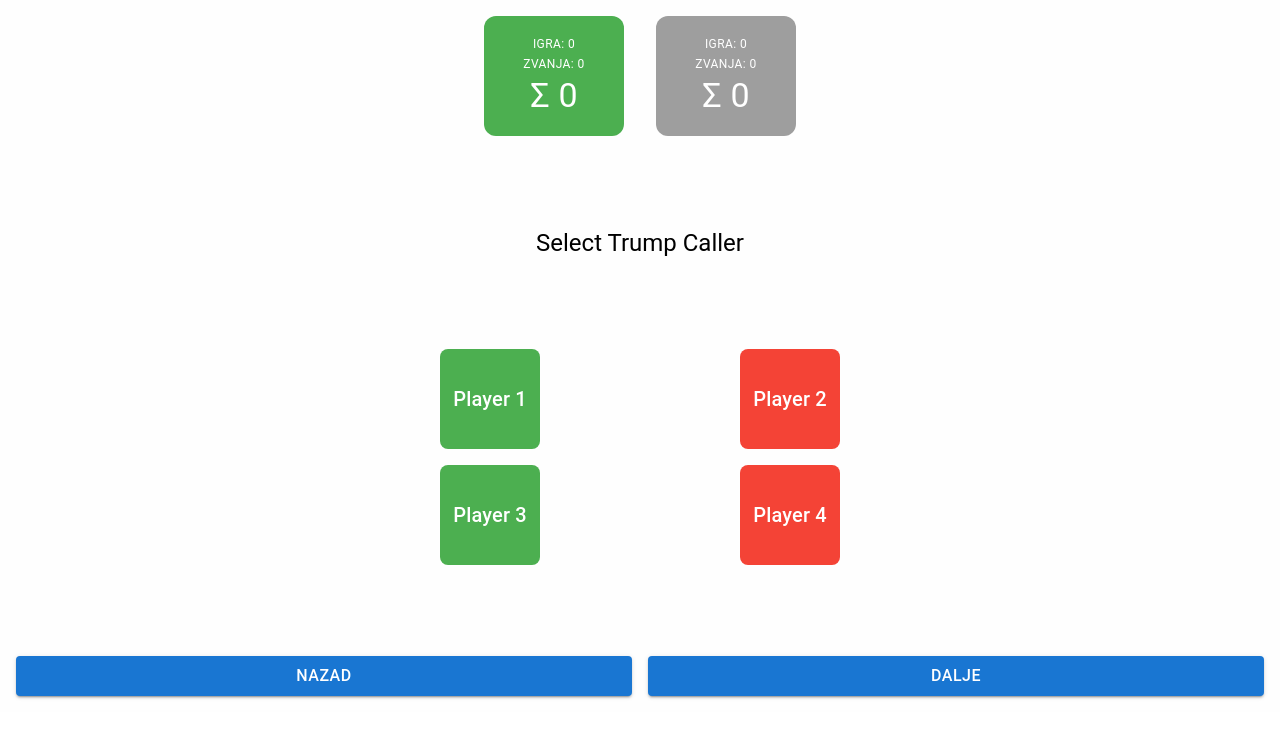
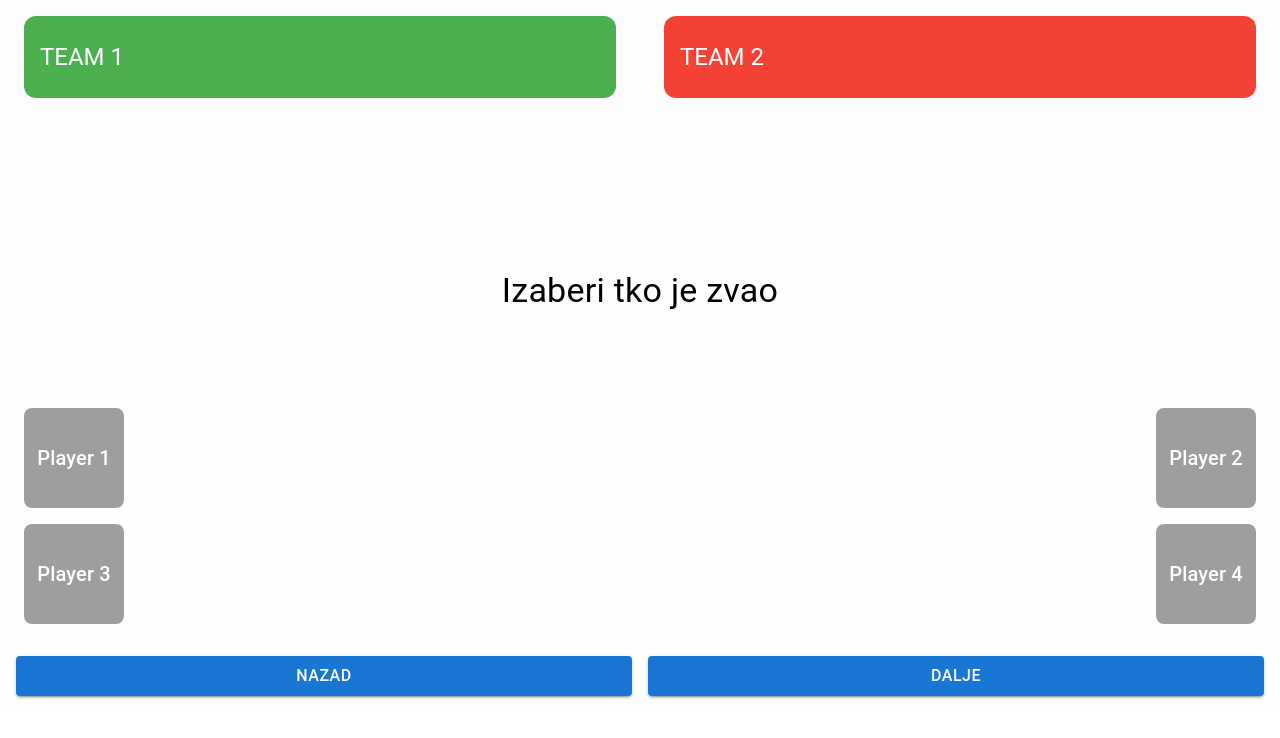
Before and after one commit to lkrcelic/Bela-Treseta-Tournamnet-app, a Next.js app: page /match/result/trump-caller in a window 1280 px wide. Shown: the top 738 px of the page. Built offline with nearby package versions, Linux system fonts and the light colour scheme.

Commit message:
Dorađen UI za unos rezultata

```diff
--- a/src/app/match/result/announcement/ui/AnnouncementsSection.tsx
+++ b/src/app/match/result/announcement/ui/AnnouncementsSection.tsx
@@ -30,7 +30,7 @@ export default function AnnouncementSection() {
                 container
                 spacing={2}
                 justifyContent="center"
-                sx={{marginBottom: 2, marginTop: 4}}
+                sx={{marginBottom: 6}}
             >
                 {[20, 50, 100, 150, 200].map((points) => (
                     <Grid item key={points}>
--- a/src/app/match/result/layout.tsx
+++ b/src/app/match/result/layout.tsx
@@ -1,26 +1,37 @@
 "use client";
 
-import React from "react";
 import {Box} from "@mui/material";
 import ActionsButtons from "@/app/match/result/ui/ActionsButtons";
 import TeamsScoreSection from "@/app/match/result/ui/TeamsScoreSection";
 
-export default function Layout({children}) {
+export default function Layout({ children }) {
     return (
         <Box
             sx={{
-                display: "flex",
-                flexDirection: "column",
-                justifyContent: "space-between",
-                alignItems: "center",
+                display: "grid",
+                gridTemplateRows: "auto 1fr auto",
+                gridTemplateAreas: `
+                    "score"
+                    "children"
+                    "actions"
+                `,
                 height: "89vh",
                 padding: 2,
+                gap: 4,
                 backgroundColor: "#fefefe",
             }}
         >
-            <TeamsScoreSection/>
-            {children}
-            <ActionsButtons/>
+            <Box sx={{ gridArea: "actions", alignSelf: "start" }}>
+                <ActionsButtons />
+            </Box>
+
+            <Box sx={{ gridArea: "children", alignSelf: "end"}}>
+                {children}
+            </Box>
+
+            <Box sx={{ gridArea: "score", alignSelf: "end" }}>
+                <TeamsScoreSection />
+            </Box>
         </Box>
     );
 }
--- a/src/app/match/result/score/ui/DigitGrid.tsx
+++ b/src/app/match/result/score/ui/DigitGrid.tsx
@@ -25,7 +25,7 @@ const DigitGrid = () => {
                     {typeof digit === "number" && (
                         <Button
                             variant="contained"
-                            sx={{width: "100%", fontSize: "24px"}}
+                            sx={{width: "100%", height:"70px",fontSize: "24px"}}
                             onClick={() => handleClick(digit as number)}
                             disabled={stigljaActive}
                         >
@@ -34,7 +34,7 @@ const DigitGrid = () => {
                     )}
                     {digit === "X" && (
                         <Button
-                            sx={{width: "100%", fontSize: "24px"}}
+                            sx={{width: "100%", height: "70px", fontSize: "24px"}}
                             onClick={resetScore}
                             variant="outlined"
                         >
@@ -45,7 +45,7 @@ const DigitGrid = () => {
                         <Button
                             variant="outlined"
                             color="primary"
-                            sx={{width: "100%", fontSize: "20px", height: "100%"}}
+                            sx={{width: "100%",height: "70px", fontSize: "20px"}}
                             onClick={setStiglja}
                         >
                             Štiglja
--- a/src/app/match/result/trump-caller/page.tsx
+++ b/src/app/match/result/trump-caller/page.tsx
@@ -1,6 +1,11 @@
 import React from "react";
 import TrumpCallerSection from "@/app/match/result/trump-caller/ui/TrumpCallerSection";
+import {Typography} from "@mui/material";
 
 export default function Result() {
-    return <TrumpCallerSection></TrumpCallerSection>;
+    return (
+        <>
+            <Typography variant="h4" color="black" align="center" paddingBottom={12}>Izaberi tko je zvao</Typography>
+            <TrumpCallerSection/>
+        </>);
 }
--- a/src/app/match/result/trump-caller/ui/TrumpCallerSection.tsx
+++ b/src/app/match/result/trump-caller/ui/TrumpCallerSection.tsx
@@ -14,29 +14,19 @@ export default function TrumpCallerSection() {
         {id: 4, name: "Player 4", color: "#f44336"},
     ];
 
-    const {setTrumpCallerId} = useResultStore();
-
-    const [title, setTitle] = React.useState("Select Trump Caller");
+    const {trumpCallerId, setTrumpCallerId} = useResultStore();
 
     return (
-        <>
-            <Typography variant="h5" color="black">
-                {title}
-            </Typography>
         <PlayersContainer players={players}>
             {(player) => (
                 <PlayerBox
                     key={player.id}
                     playerName={player.name}
-                        backgroundColor={player.color}
-                        onClick={() => {
-                            setTrumpCallerId(player.id);
-                            setTitle("Trump Caller: " + player.name);
-                        }}
+                    backgroundColor={player.id === trumpCallerId ? player.color : "#9e9e9e"}
+                    onClick={() => setTrumpCallerId(player.id)}
                 />
             )}
         </PlayersContainer>
-        </>
     );
 }
 
--- a/src/app/match/result/ui/TeamScoreBox.tsx
+++ b/src/app/match/result/ui/TeamScoreBox.tsx
@@ -1,39 +1,36 @@
 import {Button, Typography} from "@mui/material";
 
 type ScoreBoxProps = {
+    label?: string;
     teamColor: string;
-    gameScore: number;
-    announcementScore: number;
-    totalScore: number;
-    setActiveTeam: () => void;
+    value: string;
+    secondValue?: string;
+    variant: "h4" | "h6";
+    setActiveTeam?: () => void;
 }
 
-export function TeamScoreBox({
-                                 teamColor,
-                                 gameScore,
-                                 announcementScore,
-                                 setActiveTeam,
-                                 totalScore,
-                             }: ScoreBoxProps) {
+export function TeamScoreBox({label, teamColor, setActiveTeam, value, secondValue, variant}: ScoreBoxProps) {
     return (
+        <>
             <Button
                 onClick={setActiveTeam}
                 sx={{
-                width: "140px",
-                height: "120px",
+                    width: "100%",
+                    height: "82px",
                     backgroundColor: teamColor,
                     color: "white",
                     borderRadius: "12px",
                     display: "flex",
                     flexDirection: "column",
                     justifyContent: "center",
-                alignItems: "center",
-                textAlign: "center",
+                    alignItems: "start",
+                    paddingLeft: 2,
                 }}
             >
-            <Typography variant="caption">IGRA: {gameScore}</Typography>
-            <Typography variant="caption">ZVANJA: {announcementScore}</Typography>
-            <Typography variant="h4">Σ {totalScore}</Typography>
+                {(label && <Typography variant="caption">{label}</Typography>)}
+                {(value && <Typography variant={variant}>{value}</Typography>)}
             </Button>
+            {(secondValue && <Typography variant="caption" color="black" paddingLeft={1}>{"Σ: " + secondValue}</Typography>)}
+        </>
     );
 }
--- a/src/app/match/result/ui/TeamsScoreSection.tsx
+++ b/src/app/match/result/ui/TeamsScoreSection.tsx
@@ -1,44 +1,90 @@
 import React from "react";
-import {Grid} from "@mui/system";
+import {Grid, typographyVariant} from "@mui/system";
 import {TeamScoreBox} from "@/app/match/result/ui/TeamScoreBox";
 import useResultStore from "@/app/store/resultStore";
+import {usePathname} from "next/navigation";
 
 export default function TeamsScoreSection() {
     const {
         team1GamePoints,
-        team2TotalPoints,
+        team2GamePoints,
         team1AnnouncementPoints,
         team2AnnouncementPoints,
-        team1TotalPoints,
-        team2GamePoints,
         activeTeam,
         setActiveTeam,
     } = useResultStore();
+    const pathname = usePathname();
+
+    const getScoreSectionType = () => {
+        switch (pathname) {
+            case "/match/result/trump-caller":
+                return {
+                    team1Color: "#4caf50",
+                    team2Color: "#f44336",
+                    team1Value: "Team 1",
+                    team2Value: "Team 2",
+                    team1SecondValue: "",
+                    team2SecondValue: "",
+                    variant: "h5",
+                    label: undefined,
+                    onClick: null,
+                };
+            case "/match/result/announcement":
+                return {
+                    team1Color: "#4caf50",
+                    team2Color: "#f44336",
+                    team1Value: team1AnnouncementPoints,
+                    team2Value: team2AnnouncementPoints,
+                    team1SecondValue: "",
+                    team2SecondValue: "",
+                    variant: "h4",
+                    label: "Zvanja",
+                    onClick: null,
+                };
+            case "/match/result/score":
+                return {
+                    team1Color: activeTeam === "team1" ? "#4caf50" : "#9e9e9e",
+                    team2Color: activeTeam === "team2" ? "#f44336" : "#9e9e9e",
+                    team1Value: team1GamePoints,
+                    team2Value: team2GamePoints,
+                    team1SecondValue: team1GamePoints + team1AnnouncementPoints,
+                    team2SecondValue: team2GamePoints + team2AnnouncementPoints,
+                    variant: "h4",
+                    label: "Igra",
+                    onClick: setActiveTeam,
+                };
+        }
+    };
+
+    const scoreSectionType = getScoreSectionType();
 
     return (
         <Grid
             container
-            spacing={4}
-            alignItems="center"
-            justifyContent="space-between"
+            spacing={6}
+            alignItems="space-between"
+            sx={{width: "100%"}}
+            paddingX={1}
         >
-            <Grid item xs={6}>
+            <Grid item size={{xs: 6}}>
                 <TeamScoreBox
-                    teamColor={activeTeam === "team1" ? "#4caf50" : "#9e9e9e"}
-                    gameScore={team1GamePoints}
-                    announcementScore={team1AnnouncementPoints}
-                    totalScore={team1TotalPoints}
-                    setActiveTeam={() => setActiveTeam("team1")}
+                    label={scoreSectionType.label}
+                    teamColor={scoreSectionType.team1Color}
+                    value={String(scoreSectionType.team1Value)}
+                    setActiveTeam={() => scoreSectionType.onClick?.("team1")}
+                    variant={scoreSectionType.variant}
+                    secondValue={String(scoreSectionType?.team1SecondValue)}
                 />
             </Grid>
 
-            <Grid item xs={6}>
+            <Grid item size={{xs: 6}}>
                 <TeamScoreBox
-                    teamColor={activeTeam === "team2" ? "#f44336" : "#9e9e9e"}
-                    gameScore={team2GamePoints}
-                    announcementScore={team2AnnouncementPoints}
-                    totalScore={team2TotalPoints}
-                    setActiveTeam={() => setActiveTeam("team2")}
+                    label={scoreSectionType.label}
+                    teamColor={scoreSectionType.team2Color}
+                    value={String(scoreSectionType.team2Value)}
+                    setActiveTeam={() => scoreSectionType.onClick?.("team2")}
+                    variant={scoreSectionType.variant}
+                    secondValue={String(scoreSectionType?.team2SecondValue)}
                 />
             </Grid>
         </Grid>
--- a/src/app/store/resultStore.ts
+++ b/src/app/store/resultStore.ts
@@ -25,7 +25,7 @@ type ResultState = {
 const MAX_SCORE = 162;
 const STIGLJA_SCORE = 252;
 
-const useResultStore = create<ResultState>((set, get) => ({
+const useResultStore = create<ResultState>((set) => ({
         team1GamePoints: 0,
         team2GamePoints: 0,
         team1AnnouncementPoints: 0,
```
Also changed, not shown: src/app/match/result/ui/ActionsButtons.tsx (+7 -1 lines). Lines whose indentation alone changed are shown as unchanged.
